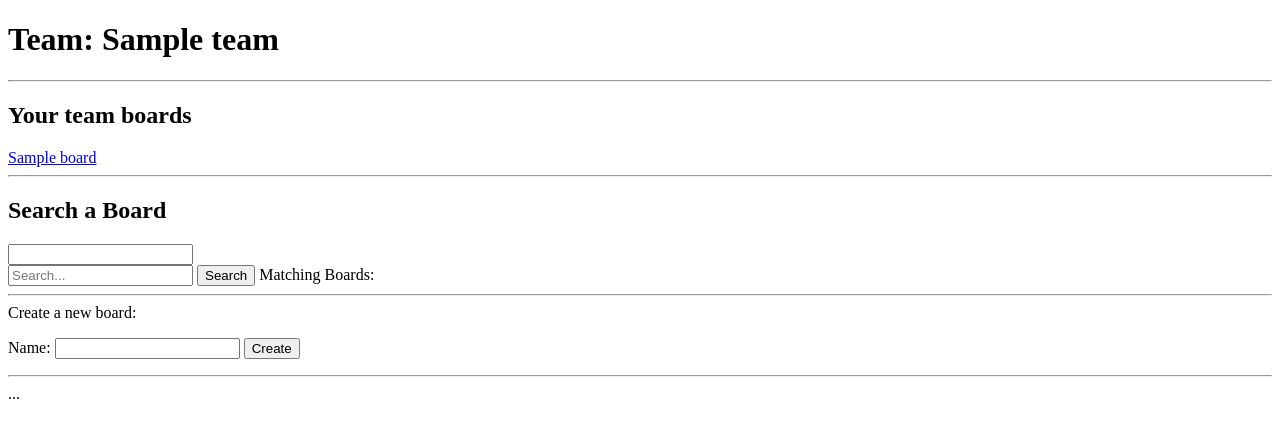
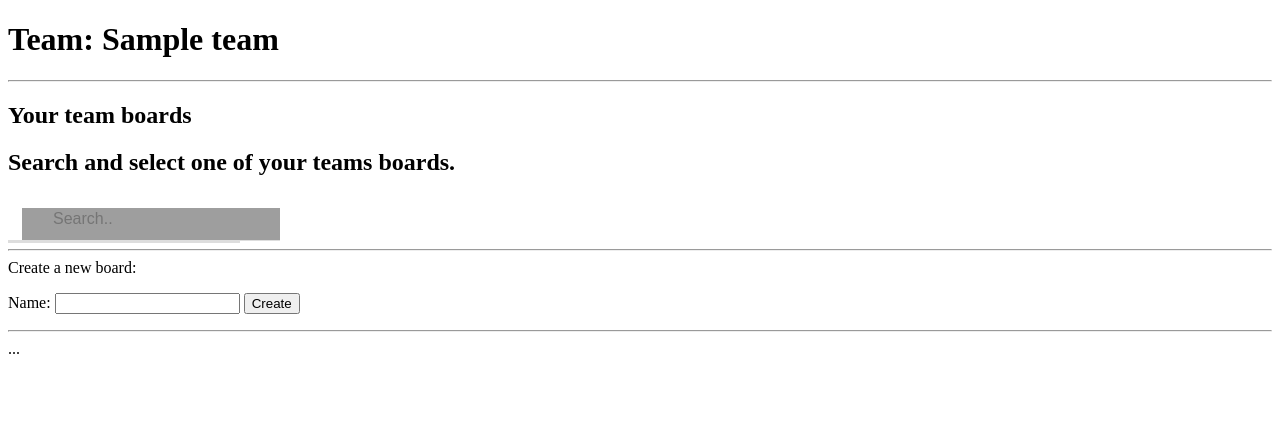
Before and after one commit to jhtobav/teams, a Django app: template dashboard/templates/dashboard/dashboard.html in a window 1280 px wide. Shown: the part 26-464 px from the top of the page. Run offline with Django 3.2, Linux system fonts and the light colour scheme; tables that the repository leaves empty hold one stand-in row (values such as "Sample post"); the template is opened without the code that fills it: values that come from a table or form of the project are taken from there, most other values are stand-ins (such as "Sample title", 1, 10 or a date in 2020); parts of the project's set-up code (start-up, migrations or seed data) failed here and were passed over; some libraries are stand-ins or nearby versions; grey boxes are pictures that could not be loaded.

Commit message:
Search box created, searching boards of a team, using ajax, jQuery. Controling click events as well

```diff
--- /dev/null
+++ b/dashboard/static/dashboard/style.css
@@ -0,0 +1,59 @@
+ /* Dropdown Button */
+.dropbtn {
+    background-color: #4CAF50;
+    color: white;
+    padding: 16px;
+    font-size: 16px;
+    border: none;
+    cursor: pointer;
+}
+
+/* Dropdown button on hover & focus */
+.dropbtn:hover, .dropbtn:focus {
+    background-color: #3e8e41;
+}
+
+/* The search field */
+#search_pattern {
+  border-box: box-sizing;
+  background-image: url('searchicon.png');
+  background-position: 14px 12px;
+  background-repeat: no-repeat;
+  font-size: 16px;
+  padding: 14px 20px 12px 45px;
+  border: none;
+  border-bottom: 1px solid #ddd;
+}
+
+/* The search field when it gets focus/clicked on */
+#search_pattern:focus {outline: 3px solid #ddd;}
+
+/* The container <div> - needed to position the dropdown content */
+.dropdown {
+    position: relative;
+    display: inline-block;
+}
+
+/* Dropdown Content (Hidden by Default) */
+.dropdown-content {
+    display: block;
+    position: absolute;
+    background-color: #f6f6f6;
+    min-width: 230px;
+    border: 1px solid #ddd;
+    z-index: 1;
+}
+
+/* Links inside the dropdown */
+.dropdown-content a {
+    color: black;
+    padding: 12px 16px;
+    text-decoration: none;
+    display: block;
+}
+
+/* Change color of dropdown links on hover */
+.dropdown-content a:hover {background-color: #f1f1f1}
+
+/* Show the dropdown menu (use JS to add this class to the .dropdown-content container when the user clicks on the dropdown button) */
+.show {display:block;}
--- a/dashboard/templates/base.html
+++ b/dashboard/templates/base.html
@@ -3,6 +3,7 @@
   <head>
     <meta charset="utf-8">
     <title>{% block title %}Default Title{% endblock %}</title>
+    <link rel="stylesheet" type="text/css" href="{% static 'dashboard/style.css' %}">
     {% block stylesheet %}{% endblock %}
   </head>
   <body>
--- a/dashboard/templates/dashboard/dashboard.html
+++ b/dashboard/templates/dashboard/dashboard.html
@@ -16,27 +16,13 @@
         {{message}}
 	<hr>
     {% endif %}
-    <form action="" method="post">
-        {% for board in boards %}
-            {% csrf_token %}
-	    <a href="{% url 'dashboard:board' team.name board.name %}">{{ board.name }}</a>
-	    <br>
-        {% endfor %}
-    </form>
-    <hr>
-    <h2>Search a Board</h2>
-    <input type="text" name="search_pattern" id="search_pattern">
-    <output type="text" name="output_text" id="output_text">
-    <form action="" method="post">
-	{% csrf_token %}
-	<input typé="text" name="search_pattern" placeholder="Search...">
-	<output type="text" name="output_text" id="output_text">
-	<button type="submit" formaction="{% url 'search:search' team.name %}"> Search </button>
-    </form>
-    Matching Boards:
-    {% for board in search_boards %}
-	{{board.name}}
-    {% endfor %}
+    <h2>Search and select one of your teams boards.</h2>
+	<div id="dropdown" class="dropdown">
+		<input type="text" placeholder="Search.." id="search_pattern">
+	  <div id="myDropdown" class="dropdown-content">
+	  </div>
+	</div>
+	<br>
     <hr>
     <form action="" method="post">
     	{% csrf_token %}
@@ -52,21 +38,42 @@
   <script>
     $("#search_pattern").keyup(function () {
       var search_pattern = $(this).val();
-
+      if (search_pattern != ''){
       $.ajax({
-        url: '{% url "search:search_engine" %}',
+        url: '{% url "search:search_team_boards" %}',
         data: {
-          'search_pattern': search_pattern
+          'search_pattern': search_pattern,
+	  'team_name': '{{team.name}}'
         },
         dataType: 'json',
         success: function (data) {
-          if (data.is_taken) {
-            alert("A user with this username already exists.");
+	    var i, html, team_name;
+	    html = ''
+	    console.log(data);
+	    for (i=0; i < data['boards'].length; i++){
+		    html += '<a href="/teams/dashboard/' + '{{team.name}}' + '/board/' + data['boards'][i].board_name + '">' + data['boards'][i].board_name + '</a>';
           }
-        }
+		  $("#myDropdown").html(html);
+		$(document).bind("click", clickFunction);
+	}
+
       });
+	}
+    });
 
-    });
+
+    function clickFunction(event) {
+	if(!$(event.target).closest('#dropdown').length) {
+		var a, i;
+		div = document.getElementById("myDropdown");
+		a = div.getElementsByTagName("a");
+		for (i = 0; i < a.length; i++) {
+			a[i].style.display = "none";
+		}
+		$(document).unbind("click");
+	}
+    };
+
   </script>
     {% endblock %}
 </body>
--- a/search/urls.py
+++ b/search/urls.py
@@ -5,6 +5,6 @@ from . import views
 
 app_name = 'search'
 urlpatterns = [
-    path('/<str:team_name>', views.search, name='search'),
-    path(r'^ajax/validate_username/$' , views.search_engine, name='search_engine')
+    path('<str:team_name>', views.search, name='search'),
+    path('search_team_boards/', views.search_team_boards, name='search_team_boards')
 ]
```
Also changed, not shown: search/views.py (+18 -5 lines), 2 other files.
